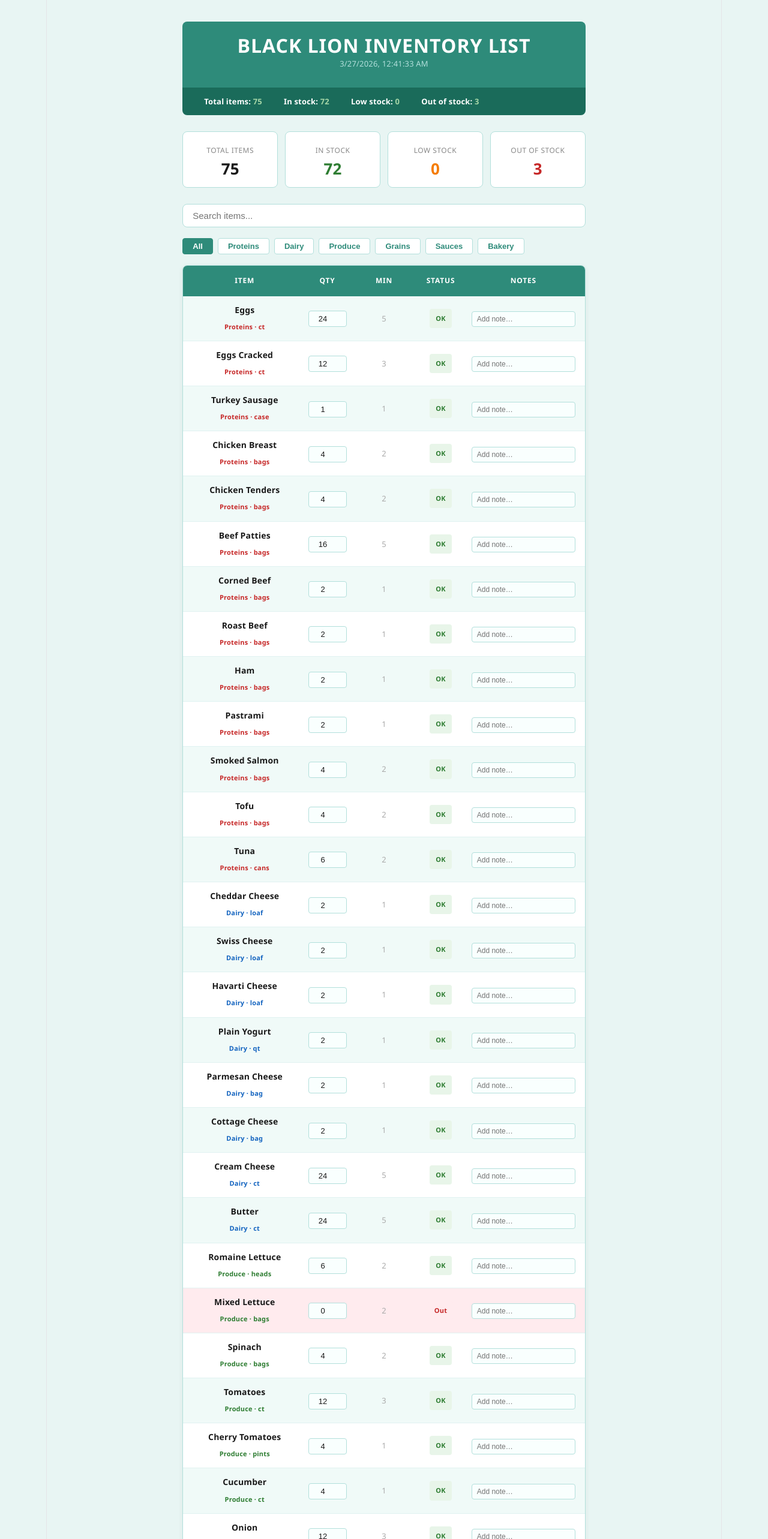
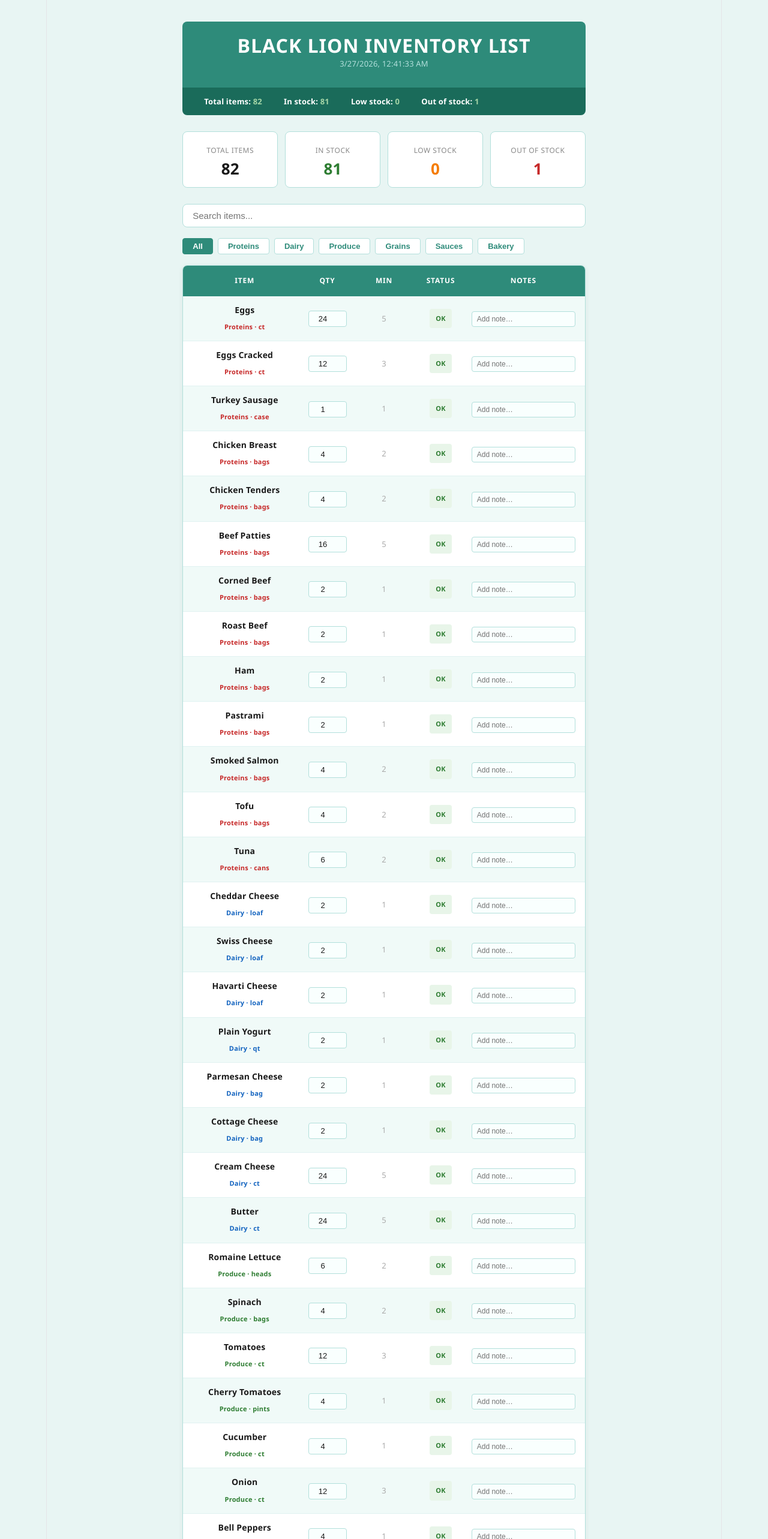
Before and after one commit to ChefNek2025/Black-Lion-Kitchen-Inventory-Lists, a React app in the folder frontend/: page / in a window 1280 px wide. Shown: the top 2566 px of the page at 60% size. Built offline with nearby package versions, Linux system fonts and the light colour scheme; the HTML template or start-up script is replaced by a standard one.

Commit message:
Add Items

```diff
--- a/frontend/src/App.jsx
+++ b/frontend/src/App.jsx
@@ -25,14 +25,12 @@ const INIT_ITEMS = [
   { id:20, name:'Cream Cheese', cat:'Dairy', qty:24, threshold:5, unit:'ct', notes:'' },
   { id:21, name:'Butter', cat:'Dairy', qty:24, threshold:5, unit:'ct', notes:'' },
   { id:22, name:'Romaine Lettuce', cat:'Produce', qty:6, threshold:2, unit:'heads', notes:'' },
-  { id:23, name:'Mixed Lettuce', cat:'Produce', qty:0, threshold:2, unit:'bags', notes:'' },
   { id:24, name:'Spinach', cat:'Produce', qty:4, threshold:2, unit:'bags', notes:'' },
   { id:25, name:'Tomatoes', cat:'Produce', qty:12, threshold:3, unit:'ct', notes:'' },
   { id:26, name:'Cherry Tomatoes', cat:'Produce', qty:4, threshold:1, unit:'pints', notes:'' },
   { id:27, name:'Cucumber', cat:'Produce', qty:4, threshold:1, unit:'ct', notes:'' },
   { id:28, name:'Onion', cat:'Produce', qty:12, threshold:3, unit:'ct', notes:'' },
   { id:29, name:'Bell Peppers', cat:'Produce', qty:4, threshold:1, unit:'bags', notes:'' },
-  { id:30, name:'Mushrooms', cat:'Produce', qty:0, threshold:2, unit:'lbs', notes:'' },
   { id:31, name:'Shredded Carrots', cat:'Produce', qty:2, threshold:1, unit:'bags', notes:'' },
   { id:32, name:'Red Cabbage', cat:'Produce', qty:2, threshold:1, unit:'heads', notes:'' },
   { id:33, name:'Green Cabbage', cat:'Produce', qty:0, threshold:1, unit:'heads', notes:'' },
@@ -78,6 +76,15 @@ const INIT_ITEMS = [
   { id:73, name:'Hash Browns', cat:'Bakery', qty:6, threshold:5, unit:'boxes', notes:'' },
   { id:74, name:'French Fries', cat:'Bakery', qty:30, threshold:6, unit:'lbs', notes:'' },
   { id:75, name:'Pancake Mix', cat:'Bakery', qty:6, threshold:2, unit:'bags', notes:'' },
+  { id:76, name:'Fry Oil', cat:'Pantry', qty:3, threshold:1, unit:'boxes', notes:'' },
+  { id:77, name:'Oven Cleaner', cat:'Pantry', qty:4, threshold:1, unit:'bottles', notes:'' },
+  { id:78, name:'Bricks ', cat:'Pantry', qty:8, threshold:2, unit:'containers', notes:'' },
+  { id:79, name:'Gloves', cat:'Pantry', qty:10, threshold:4, unit:'boxes', notes:'' },
+  { id:80, name:'Plastic Foil', cat:'Pantry', qty:2, threshold:1, unit:'rolls', notes:'' },
+  { id:81, name:'To Go Boxes', cat:'Pantry', qty:2, threshold:1, unit:'boxes', notes:'' },
+  { id:82, name:'Ketchup cups', cat:'Pantry', qty:10, threshold:2, unit:'rolls', notes:'' },
+  { id:83, name:'Ketchup lids ', cat:'Pantry', qty:10, threshold:2, unit:'boxes', notes:'' },
+  {id:84, name:'Lighters', cat:'Pantry', qty:3, threshold:1, unit:'boxes', notes:'' },
 ]
 
 const CATS = ['All','Proteins','Dairy','Produce','Grains','Sauces','Bakery']
@@ -95,6 +102,7 @@ const catColors = {
   'Grains':   'FFF8E1',
   'Sauces':   'F3E5F5',
   'Bakery':   'FBE9E7',
+  'Pantry':   'E0F7FA',
 }
 
 const statusColors = {
```
